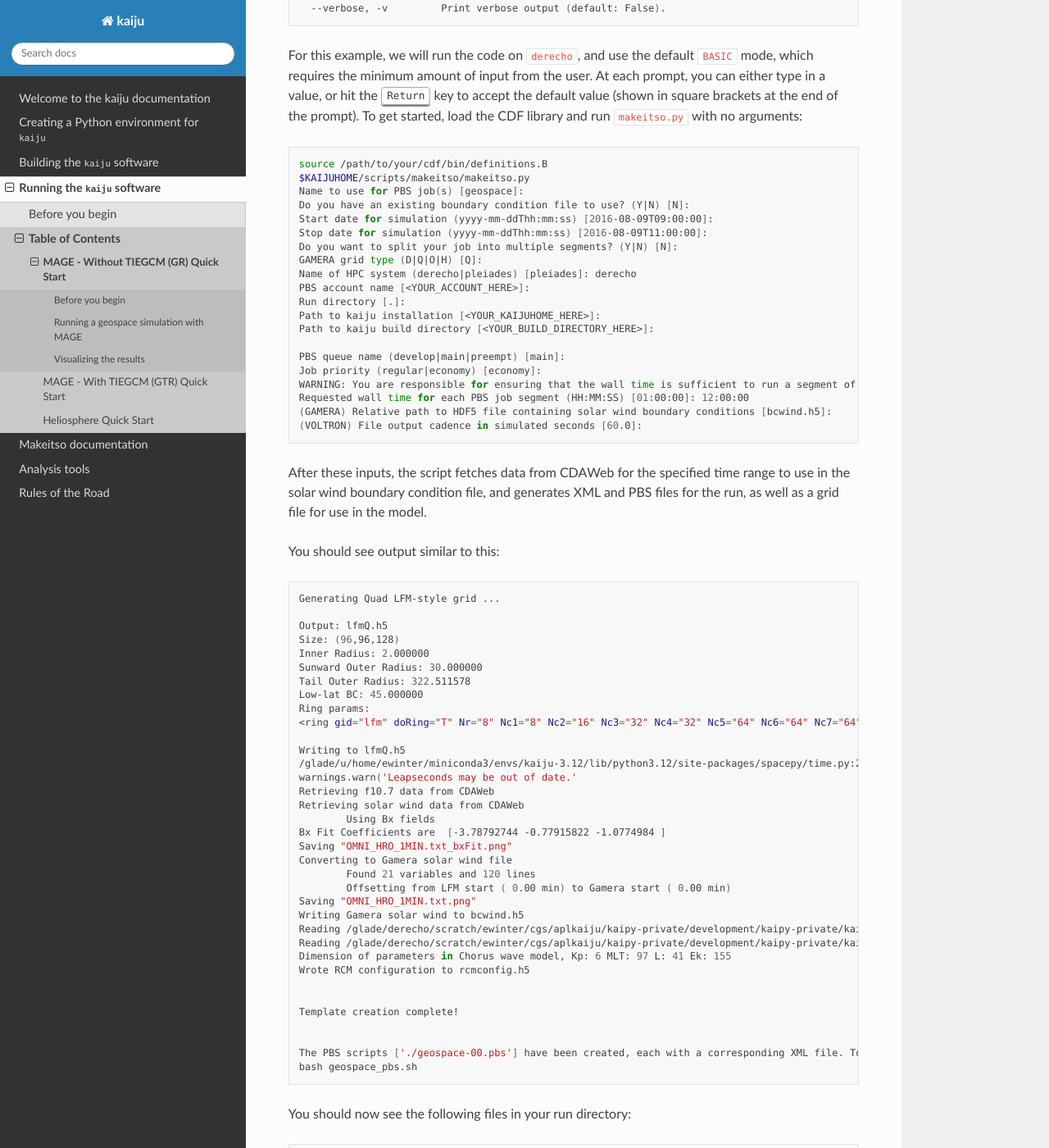
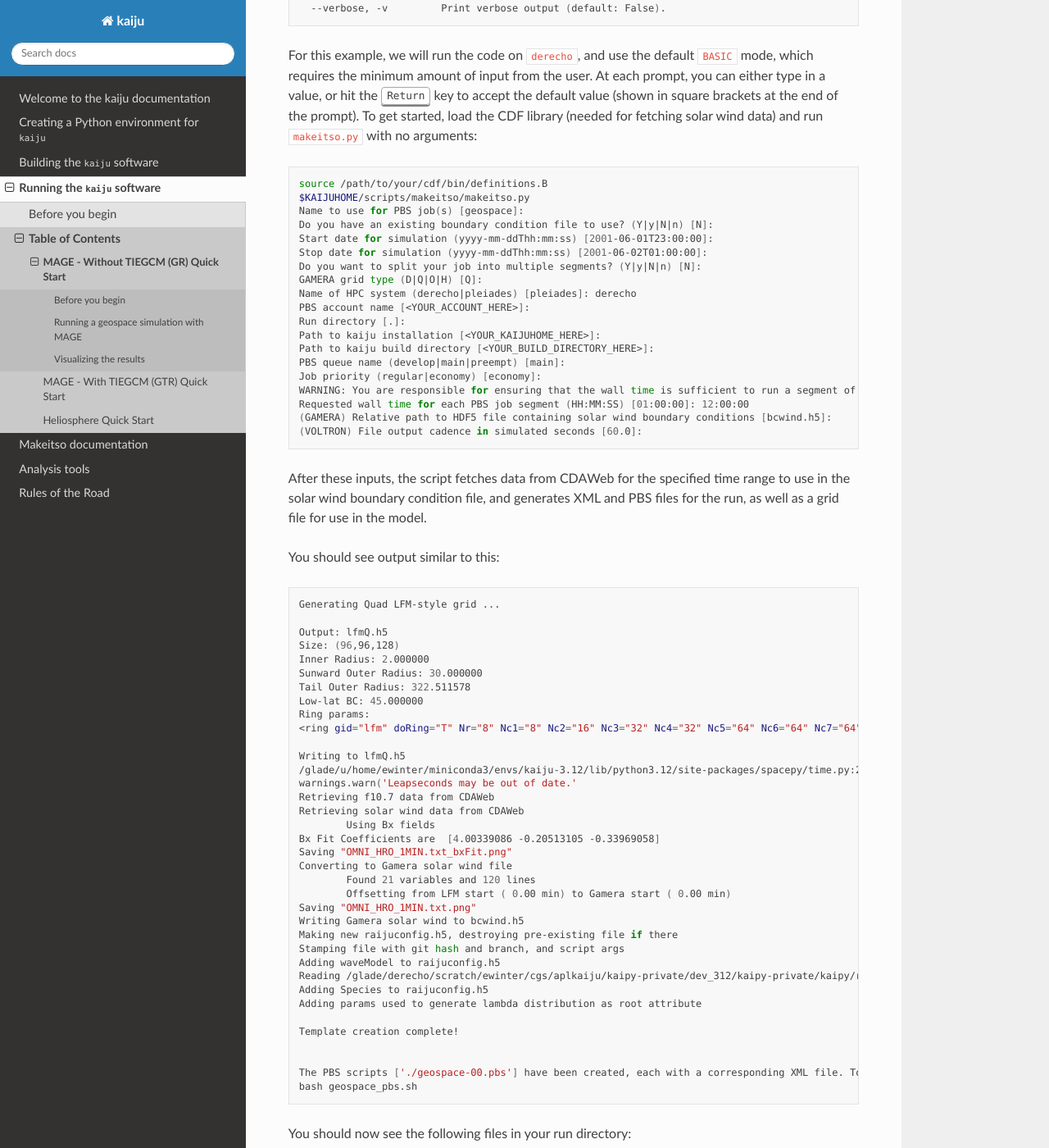
Before and after one commit to rgorby/MAGE, a Sphinx documentation site: the page built from docs/source/running/geoGRQuickStart.rst, in a window 1280 px wide and 1400 px high, scrolled down 884 px. Shown: the whole window at 82% size. Built offline with Sphinx 7.4.7 and the Read the Docs theme 3.1.0, drawn with Linux system fonts in a browser that asks for light colours; some of the changed text lies outside the part shown.

Commit message:
Updated GR quickstart page.

```diff
--- a/docs/source/running/geoGRQuickStart.rst
+++ b/docs/source/running/geoGRQuickStart.rst
@@ -50,25 +50,24 @@
 ``BASIC`` mode, which requires the minimum amount of input from the user. At
 each prompt, you can either type in a value, or hit the :kbd:`Return` key to
 accept the default value (shown in square brackets at the end of the prompt).
-To get started, load the CDF library and run ``makeitso.py`` with no
-arguments:
+To get started, load the CDF library (needed for fetching solar wind data) and
+run ``makeitso.py`` with no arguments:
 
 .. code-block:: bash
 
     source /path/to/your/cdf/bin/definitions.B
     $KAIJUHOME/scripts/makeitso/makeitso.py
     Name to use for PBS job(s) [geospace]:
-    Do you have an existing boundary condition file to use? (Y|N) [N]:
-    Start date for simulation (yyyy-mm-ddThh:mm:ss) [2016-08-09T09:00:00]:
-    Stop date for simulation (yyyy-mm-ddThh:mm:ss) [2016-08-09T11:00:00]:
-    Do you want to split your job into multiple segments? (Y|N) [N]:
+    Do you have an existing boundary condition file to use? (Y|y|N|n) [N]:
+    Start date for simulation (yyyy-mm-ddThh:mm:ss) [2001-06-01T23:00:00]:
+    Stop date for simulation (yyyy-mm-ddThh:mm:ss) [2001-06-02T01:00:00]:
+    Do you want to split your job into multiple segments? (Y|y|N|n) [N]:
     GAMERA grid type (D|Q|O|H) [Q]:
     Name of HPC system (derecho|pleiades) [pleiades]: derecho
     PBS account name [<YOUR_ACCOUNT_HERE>]:
     Run directory [.]:
     Path to kaiju installation [<YOUR_KAIJUHOME_HERE>]:
     Path to kaiju build directory [<YOUR_BUILD_DIRECTORY_HERE>]:
-
     PBS queue name (develop|main|preempt) [main]:
     Job priority (regular|economy) [economy]:
     WARNING: You are responsible for ensuring that the wall time is sufficient to run a segment of your simulation!
@@ -101,18 +100,19 @@
     Retrieving f10.7 data from CDAWeb
     Retrieving solar wind data from CDAWeb
             Using Bx fields
-    Bx Fit Coefficients are  [-3.78792744 -0.77915822 -1.0774984 ]
+    Bx Fit Coefficients are  [4.00339086 -0.20513105 -0.33969058]
     Saving "OMNI_HRO_1MIN.txt_bxFit.png"
     Converting to Gamera solar wind file
             Found 21 variables and 120 lines
             Offsetting from LFM start ( 0.00 min) to Gamera start ( 0.00 min)
     Saving "OMNI_HRO_1MIN.txt.png"
     Writing Gamera solar wind to bcwind.h5
-    Reading /glade/derecho/scratch/ewinter/cgs/aplkaiju/kaipy-private/development/kaipy-private/kaipy/rcm/dktable
-    Reading /glade/derecho/scratch/ewinter/cgs/aplkaiju/kaipy-private/development/kaipy-private/kaipy/rcm/wmutils/chorus_polynomial.txt
-    Dimension of parameters in Chorus wave model, Kp: 6 MLT: 97 L: 41 Ek: 155
-    Wrote RCM configuration to rcmconfig.h5
-
+    Making new raijuconfig.h5, destroying pre-existing file if there
+    Stamping file with git hash and branch, and script args
+    Adding waveModel to raijuconfig.h5
+    Reading /glade/derecho/scratch/ewinter/cgs/aplkaiju/kaipy-private/dev_312/kaipy-private/kaipy/raiju/waveModel/chorus_polynomial.txt
+    Adding Species to raijuconfig.h5
+    Adding params used to generate lambda distribution as root attribute
 
     Template creation complete!
 
@@ -127,7 +127,7 @@
     ls
     bcwind.h5        geospace.json    OMNI_HRO_1MIN.txt_bxFit.png
     geospace-00.pbs  geospace_pbs.sh  OMNI_HRO_1MIN.txt.png
-    geospace-00.xml  lfmQ.h5          rcmconfig.h5
+    geospace-00.xml  lfmQ.h5          raijuconfig.h5
 
 The image files are summaries of the CDAWeb data used in the initial condition
 file (``bcwind.h5``). Those plots should look similar to this:
@@ -166,13 +166,21 @@
     `REMIX <https://cgs.jhuapl.edu/Models/remix.php>`_ portion of the
     `MAGE <https://cgs.jhuapl.edu/Models>`_ model.
 
-* ``geospace.rcm.h5``
+* ``geospace.raiju.h5``
 
     This file contains the results from the
-    `RCM <https://cgs.jhuapl.edu/Models/rcm.php>`_ portion of the
-    `MAGE <https://cgs.jhuapl.edu/Models>`_ model.
+    RAIJU portion of the `MAGE <https://cgs.jhuapl.edu/Models>`_ model.
 
-* ``geospace_*.gam.Res.RRRRR.h5``
+* ``geospace.volt.h5``
+
+    This file contains the results from the
+    VOLTRON portion of the `MAGE <https://cgs.jhuapl.edu/Models>`_ model.
+
+* ``*Cpl*.h5``
+
+    Data used in coupling the different members of the model suite.
+
+* ``*.Res.RRRRR.h5``
 
     These are checkpoint files generated during the simulation which can be
     used as restart points for future simulations.
```
